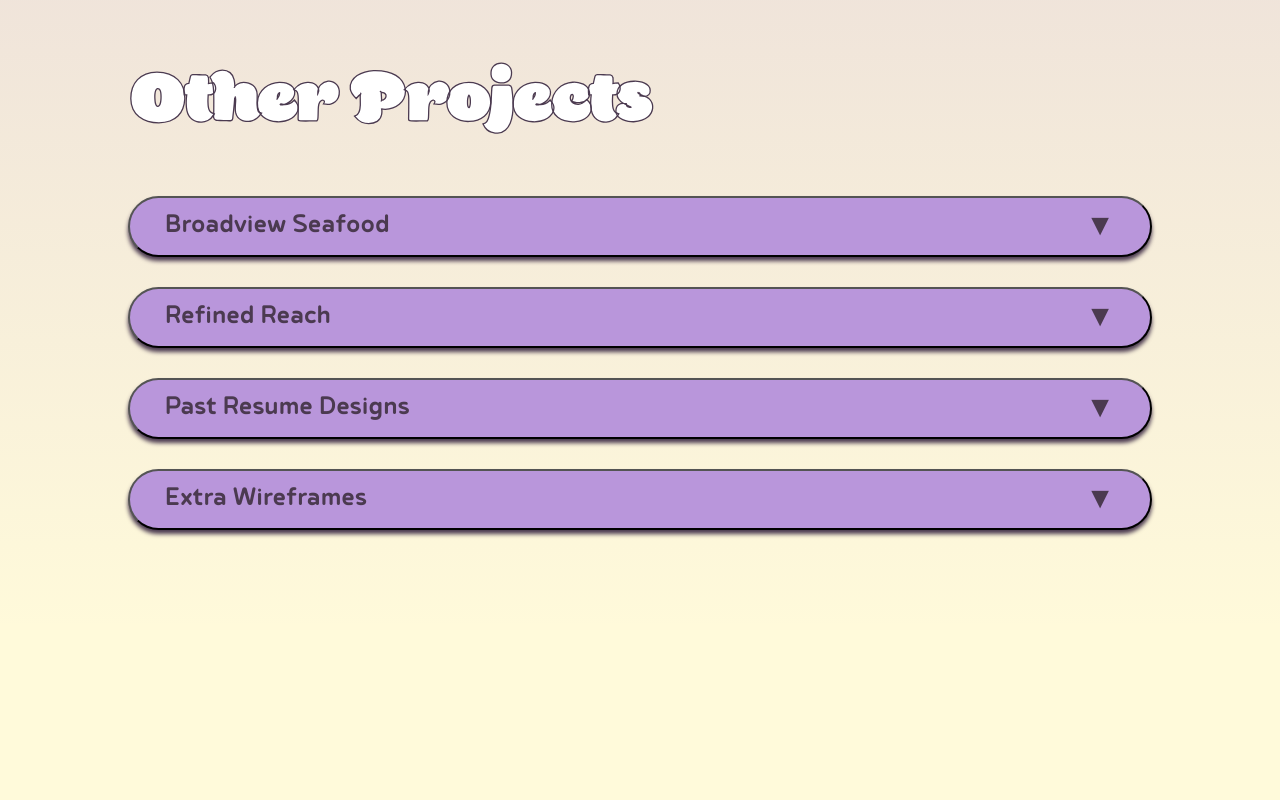
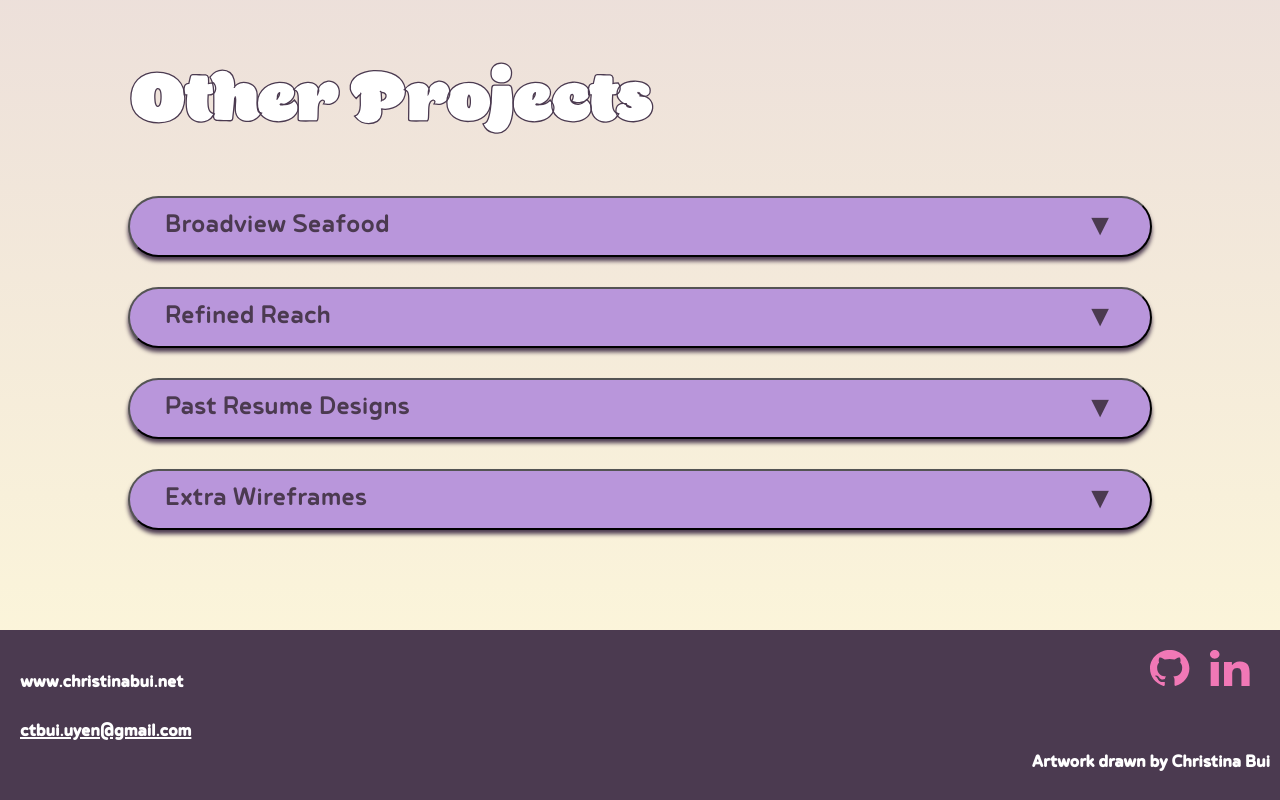
Before and after one commit to cttub/ChristinaResume, a React (Create React App) app: page /#/MyWork in a window 1280 px wide. Shown: the part 2266-3066 px from the top of the page. Before the commit the page ends 2896 px from the top, so only its background shows below. Built offline with nearby package versions, Linux system fonts and the light colour scheme.

Commit message:
Footer All

```diff
--- a/src/App.css
+++ b/src/App.css
@@ -129,9 +129,9 @@ th{
 }
 
 *::-webkit-scrollbar {
-  width: 10px !important;
-  background-color: transparent !important;
-
+  width: 8px !important;
+  background-color: #B996DB !important;
+  box-shadow: inset 0 0 6px rgba(0, 0, 0, .8);
 }
 
 
--- a/src/Components/CaseStudies/Club.js
+++ b/src/Components/CaseStudies/Club.js
@@ -3,7 +3,7 @@ import './case.css';
 import Fade from 'react-reveal/Fade';
 import CaseNav from './CaseNav';
 import BacktoTop from '../BackToTop';
-
+import Footer from '../Footer';
 import landing from '../../Assets/Case/Sensations/NewLanding.png'
 class Club extends Component {
     state = {  }
@@ -15,6 +15,7 @@ class Club extends Component {
       };
     render() {
         return (
+            <>
             <div className='case-main' id='club'>
                 <BacktoTop/>
                   <CaseNav
@@ -129,6 +130,8 @@ class Club extends Component {
 
 
             </div>
+            <Footer/>
+            </>
         );
     }
 }
--- a/src/Components/CaseStudies/Dime.js
+++ b/src/Components/CaseStudies/Dime.js
@@ -3,6 +3,7 @@ import './case.css';
 import Fade from 'react-reveal/Fade';
 import CaseNav from './CaseNav';
 import BacktoTop from '../BackToTop';
+import Footer from '../Footer';
 class Dime extends Component {
 
     state = {  }
@@ -19,6 +20,7 @@ class Dime extends Component {
     render() {
 
         return (
+            <>
             <div className='case-main' id='dime'>
                  <BacktoTop/>
                    <CaseNav
@@ -109,6 +111,8 @@ class Dime extends Component {
 
                  </div>
             </div>
+            <Footer/>
+            </>
         );
     }
 }
--- a/src/Components/CaseStudies/Dino.js
+++ b/src/Components/CaseStudies/Dino.js
@@ -3,6 +3,7 @@ import './case.css';
 import Fade from 'react-reveal/Fade';
 import CaseNav from './CaseNav';
 import BacktoTop from '../BackToTop';
+import Footer from '../Footer';
 class Dino extends Component {
     state = {  }
     handleClick = () => {
@@ -19,6 +20,7 @@ class Dino extends Component {
       };
     render() {
         return (
+            <>
             <div className='case-main' id='dino'>
                 <BacktoTop/>
             <CaseNav
@@ -155,6 +157,8 @@ class Dino extends Component {
                    <p style={{marginTop: "-36px"}}>By taking the initiative to implement the rebranding and redevelopment of DinoDoods, I gained hands-on experience with React.js for the first time and was able to make improvements to web design and responsiveness. Overall, there was success in improving the structure, color palette, and mood of the webpage. With my current experience, I can further push the branding by providing a clean logo, organizing the informational structure, and creating a user-friendly experience that fits within the DinoDoods atmosphere.</p>
 
             </div>
+            <Footer/>
+            </>
         );
     }
 }
--- a/src/Components/MyWork.js
+++ b/src/Components/MyWork.js
@@ -7,7 +7,7 @@ import Fade from 'react-reveal/Fade';
 import Dropdown from './Dropdown';
 import BackToTop from './BackToTop';
 import {Link} from 'react-router-dom';
-
+import Footer from './Footer';
 const caseStudies = [
   {
     name: 'DinoDoods NFT',
@@ -104,6 +104,7 @@ function MyWork() {
 
 
                 </div>
+                <Footer/>
             </div>
 
         );
```
